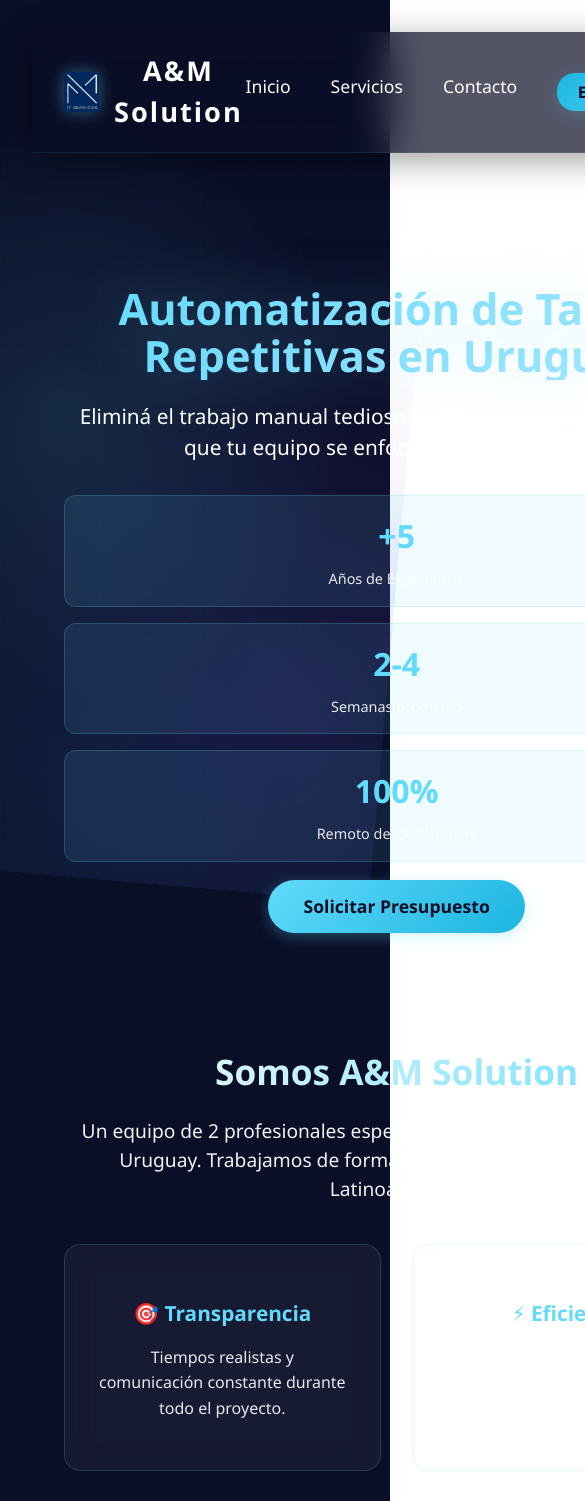
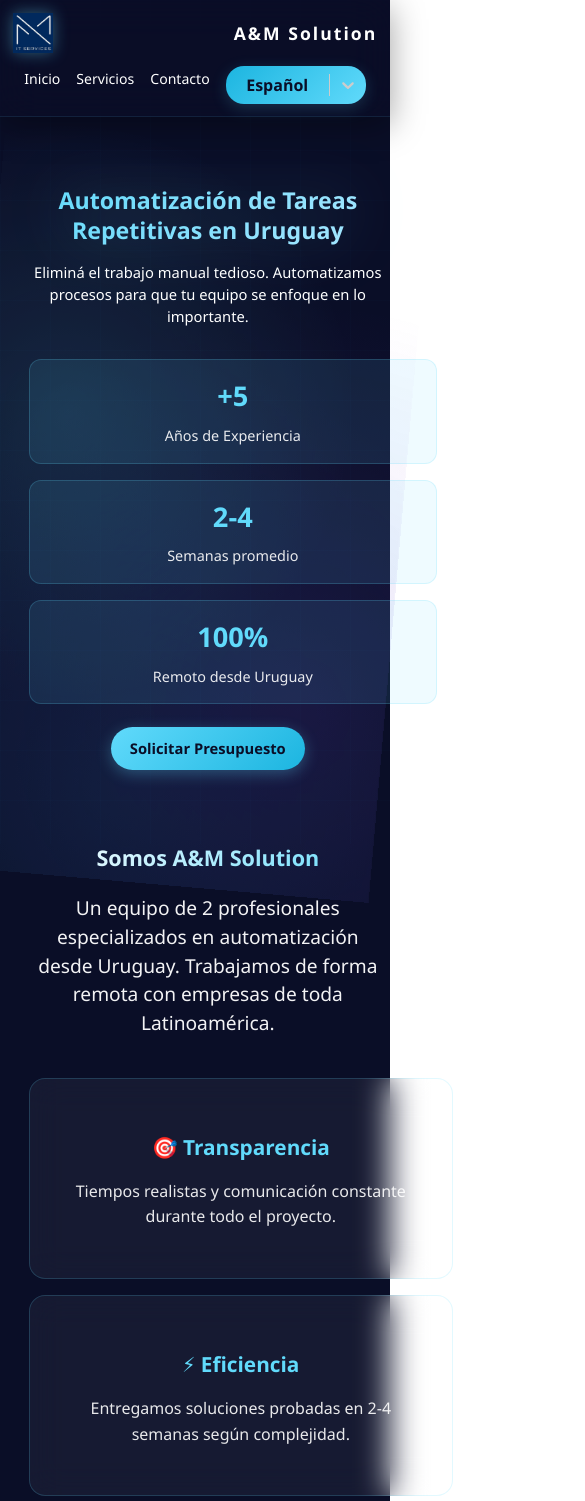
Before and after one commit to AgusWeb1999/A-MSolution, a React (Vite) app: page / in a window 390 px wide. Shown: the top 1501 px of the page, 585 px wide, since content can reach past the window. Built offline with nearby package versions, Linux system fonts and the light colour scheme.

Commit message:
feat: responsive mobile - media queries 768px y 480px + instalar dependencias faltantes

```diff
--- a/package.json
+++ b/package.json
@@ -11,10 +11,10 @@
   },
   "dependencies": {
     "@emailjs/browser": "^4.4.1",
-    "i18next": "^25.6.3",
+    "i18next": "^25.8.14",
     "react": "^19.1.0",
     "react-dom": "^19.1.0",
-    "react-i18next": "^16.3.5",
+    "react-i18next": "^16.5.4",
     "react-select": "^5.10.2"
   },
   "devDependencies": {
--- a/src/App.css
+++ b/src/App.css
@@ -1631,26 +1631,284 @@ body {
 }
 
 @media (max-width: 768px) {
-  #google_translate_element {
-    margin-top: 0.5rem;
-  }
-  #google_translate_element select {
-    font-size: 0.85rem !important;
-    padding: 0.6rem 2rem 0.6rem 1rem !important;
+  /* --- ROOT / BODY --- */
+  #root {
+    padding: 0;
+  }
+
+  /* --- HEADER --- */
+  .header-content {
+    flex-direction: column;
+    align-items: flex-start;
+    padding: 1rem;
+    gap: 0.8rem;
+  }
+
+  .logo-area {
+    width: 100%;
+    justify-content: space-between;
+  }
+
+  .logo-text {
+    font-size: 1.3rem;
+  }
+
+  .company-logo {
+    height: 40px !important;
+    width: 40px !important;
+  }
+
+  .nav {
+    width: 100%;
+  }
+
+  .nav-list {
+    flex-wrap: wrap;
+    gap: 0.8rem 1.2rem;
+    justify-content: flex-start;
+  }
+
+  .nav-list li a {
+    font-size: 0.95rem;
+  }
+
+  /* --- HERO --- */
+  .hero-section {
+    padding: 2rem 1rem 2rem 1rem;
+  }
+
+  .hero-section h1 {
+    font-size: 1.7rem;
+    line-height: 1.3;
+  }
+
+  .hero-section p {
+    font-size: 1rem;
   }
 
   .hero-stats {
     flex-direction: column;
     gap: 1rem;
-  }
-
-  .projects-grid,
-  .use-cases-grid,
+    align-items: center;
+  }
+
+  .stat-item {
+    width: 100%;
+    text-align: center;
+  }
+
+  .stat-number {
+    font-size: 2rem !important;
+  }
+
+  /* --- ABOUT --- */
+  .about-section {
+    padding: 2rem 1rem;
+  }
+
+  .about-values {
+    flex-direction: column;
+    gap: 1rem;
+  }
+
+  .value-card {
+    width: 100%;
+    max-width: 100%;
+  }
+
+  /* --- SERVICES --- */
+  .services-section {
+    padding: 2rem 1rem;
+  }
+
+  .services-section h2,
+  .about-section h2,
+  .projects-section h2,
+  .contact-section h2,
+  .testimonios-section h2,
+  .features-section h2 {
+    font-size: 1.6rem;
+  }
+
+  .section-subtitle {
+    font-size: 0.95rem;
+  }
+
+  .services-grid {
+    flex-direction: column;
+    gap: 1rem;
+    align-items: stretch;
+  }
+
+  .service-card {
+    max-width: 100%;
+    min-width: 0;
+    padding: 1.5rem 1rem 4.5rem 1rem;
+    font-size: 1rem;
+  }
+
+  .service-card h3 {
+    font-size: 1.15rem;
+  }
+
+  .service-card p {
+    font-size: 0.98rem;
+  }
+
+  .service-card .cta-btn {
+    width: 80%;
+  }
+
+  /* --- PROJECTS --- */
+  .projects-grid {
+    grid-template-columns: 1fr !important;
+    gap: 1rem;
+  }
+
+  .project-card {
+    padding: 1rem !important;
+  }
+
+  .project-image-placeholder {
+    height: 160px !important;
+  }
+
+  /* --- USE CASES --- */
+  .use-cases-grid {
+    grid-template-columns: 1fr !important;
+    gap: 1rem;
+  }
+
+  /* --- PRICING --- */
   .pricing-cards {
-    grid-template-columns: 1fr;
-  }
-
+    grid-template-columns: 1fr !important;
+    gap: 1rem;
+  }
+
+  .pricing-card {
+    padding: 1.5rem 1rem !important;
+  }
+
+  /* --- PROCESS TIMELINE --- */
   .process-timeline {
-    grid-template-columns: 1fr;
-  }
-}
+    grid-template-columns: 1fr !important;
+    gap: 1rem;
+  }
+
+  /* --- FEATURES --- */
+  .features-grid {
+    flex-direction: column;
+    align-items: center;
+  }
+
+  .feature-card {
+    max-width: 100%;
+    width: 100%;
+  }
+
+  /* --- TESTIMONIOS --- */
+  .testimonios-grid {
+    flex-direction: column;
+    align-items: center;
+  }
+
+  .testimonio-card {
+    max-width: 100%;
+    width: 100%;
+  }
+
+  /* --- CTA BUTTONS --- */
+  .cta-btn,
+  .cta-epic {
+    font-size: 1rem;
+    padding: 0.8rem 1.5rem;
+    width: auto;
+  }
+
+  /* --- CONTACT FORM --- */
+  .contact-form {
+    width: 100%;
+    padding: 0 0.5rem;
+  }
+
+  .contact-form input,
+  .contact-form textarea {
+    font-size: 0.95rem;
+  }
+
+  /* --- BADGES --- */
+  .hero-badges {
+    gap: 0.5rem;
+  }
+
+  .badge {
+    font-size: 0.85rem;
+    padding: 0.4rem 0.8rem;
+  }
+
+  /* --- MAIN CONTENT --- */
+  .main-content {
+    padding: 1rem 0.8rem 2rem 0.8rem;
+  }
+
+  /* --- GOOGLE TRANSLATE --- */
+  #google_translate_element {
+    margin-top: 0;
+  }
+
+  #google_translate_element select,
+  .goog-te-gadget-simple {
+    font-size: 0.8rem !important;
+    padding: 0.4rem 0.8rem !important;
+  }
+}
+
+/* ============================================
+   RESPONSIVE MOBILE PEQUEÑO - max-width: 480px
+   ============================================ */
+@media (max-width: 480px) {
+
+  .header-content {
+    padding: 0.8rem;
+  }
+
+  .logo-text {
+    font-size: 1.1rem;
+  }
+
+  .hero-section h1 {
+    font-size: 1.45rem;
+  }
+
+  .hero-section p {
+    font-size: 0.92rem;
+  }
+
+  .services-section h2,
+  .about-section h2,
+  .contact-section h2 {
+    font-size: 1.35rem;
+  }
+
+  .service-card {
+    padding: 1.2rem 0.8rem 4rem 0.8rem;
+  }
+
+  .cta-btn,
+  .cta-epic {
+    font-size: 0.92rem;
+    padding: 0.7rem 1.2rem;
+  }
+
+  .nav-list {
+    gap: 0.5rem 1rem;
+  }
+
+  .nav-list li a {
+    font-size: 0.88rem;
+  }
+
+  .stat-number {
+    font-size: 1.7rem !important;
+  }
+}
```
Also changed, not shown: 1 other file (tests, documents, lock files or other folders).
